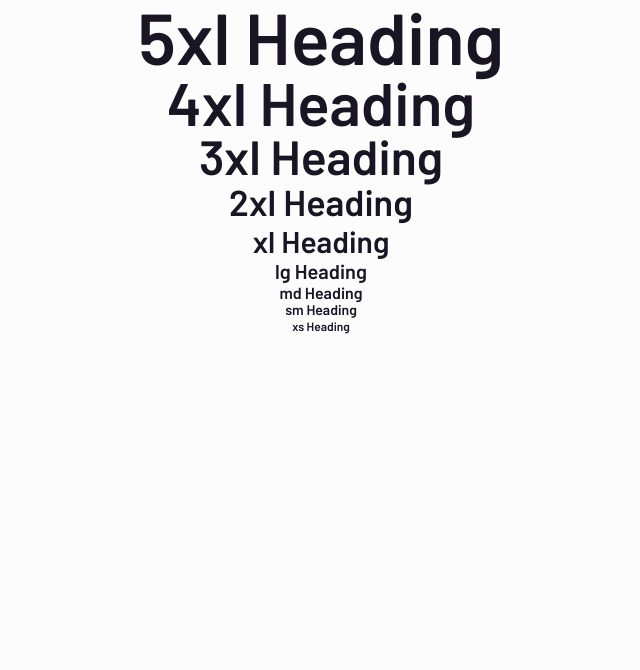
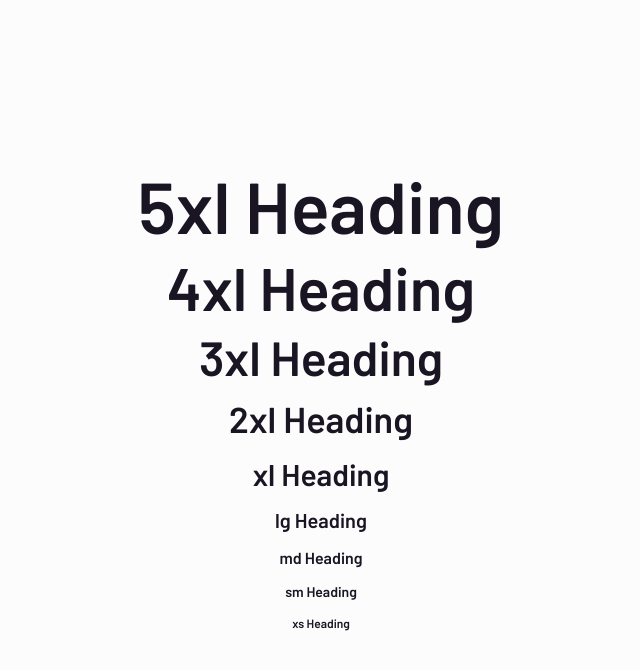
Before and after one commit to brunohfabre/siakitdocumentation, a React (Vite) app: page /heading in a window 1280 px wide. Shown: the top 670 px of the page, without its empty margins (319-959 px from the left). Built offline with nearby package versions, Linux system fonts and the light colour scheme.

Commit message:
add flex and grid component

```diff
--- /dev/null
+++ b/src/components/Flex/index.tsx
@@ -0,0 +1,11 @@
+import { ReactNode } from 'react';
+
+import { Container, ContainerProps } from './styles';
+
+interface FlexProps extends ContainerProps {
+  children: ReactNode;
+}
+
+export function Flex({ children, ...rest }: FlexProps): JSX.Element {
+  return <Container {...rest}>{children}</Container>;
+}
--- /dev/null
+++ b/src/components/Flex/styles.ts
@@ -0,0 +1,62 @@
+import styled, { css } from 'styled-components';
+
+export type ContainerProps = {
+  direction?: 'row' | 'column';
+  justifyContent?:
+    | 'flex-start'
+    | 'flex-end'
+    | 'center'
+    | 'space-between'
+    | 'space-around';
+  alignItems?: 'stretch' | 'flex-start' | 'flex-end' | 'center' | 'baseline';
+
+  gap?: boolean | number;
+  padding?: boolean | number;
+
+  width?: number | string;
+  height?: number | string;
+};
+
+export const Container = styled.div<ContainerProps>`
+  flex: 1;
+  overflow: auto;
+
+  display: flex;
+  flex-direction: ${({ direction }) => direction || 'column'};
+
+  ${({ justifyContent }) =>
+    justifyContent &&
+    css`
+      justify-content: ${justifyContent};
+    `}
+
+  ${({ alignItems }) =>
+    alignItems &&
+    css`
+      align-items: ${alignItems};
+    `}
+
+  ${({ gap }) =>
+    gap &&
+    css`
+      gap: ${typeof gap === 'boolean' ? '16px' : `${gap}px`};
+    `}
+
+  ${({ padding }) =>
+    padding &&
+    css`
+      padding: ${typeof padding === 'boolean' ? '16px' : `${padding}px`};
+    `}
+
+  ${({ width }) =>
+    width &&
+    css`
+      width: ${typeof width === 'string' ? width : `${width}px`};
+    `}
+
+  ${({ height }) =>
+    height &&
+    css`
+      height: ${typeof height === 'string' ? height : `${height}px`};
+    `}
+`;
--- /dev/null
+++ b/src/components/Grid/styles.ts
@@ -0,0 +1,35 @@
+import styled, { css } from 'styled-components';
+
+export type ContainerProps = {
+  columns: number | string;
+  gap?: boolean | number;
+  padding?: boolean | number;
+};
+
+export const Container = styled.div<ContainerProps>`
+  flex: 1;
+  overflow: auto;
+
+  display: grid;
+
+  ${({ columns }) =>
+    typeof columns === 'number'
+      ? css`
+          grid-template-columns: repeat(${columns}, 1fr);
+        `
+      : css`
+          grid-template-columns: ${columns};
+        `};
+
+  ${({ gap }) =>
+    gap &&
+    css`
+      gap: ${typeof gap === 'boolean' ? '16px' : `${gap}px`};
+    `}
+
+  ${({ padding }) =>
+    padding &&
+    css`
+      padding: ${typeof padding === 'boolean' ? '16px' : `${padding}px`};
+    `}
+`;
--- a/src/pages/HeadingPage.tsx
+++ b/src/pages/HeadingPage.tsx
@@ -1,14 +1,9 @@
+import { Flex } from '../components/Flex';
 import { Heading } from '../components/Heading';
 
 export function HeadingPage(): JSX.Element {
   return (
-    <div
-      style={{
-        display: 'flex',
-        alignItems: 'center',
-        flexDirection: 'column',
-      }}
-    >
+    <Flex justifyContent="center" alignItems="center" gap>
       <Heading size="5xl">5xl Heading</Heading>
       <Heading size="4xl">4xl Heading</Heading>
       <Heading size="3xl">3xl Heading</Heading>
@@ -18,6 +13,6 @@ export function HeadingPage(): JSX.Element {
       <Heading size="md">md Heading</Heading>
       <Heading size="sm">sm Heading</Heading>
       <Heading size="xs">xs Heading</Heading>
-    </div>
+    </Flex>
   );
 }
--- a/src/pages/TextPage.tsx
+++ b/src/pages/TextPage.tsx
@@ -1,14 +1,9 @@
+import { Flex } from '../components/Flex';
 import { Text } from '../components/Text';
 
 export function TextPage(): JSX.Element {
   return (
-    <div
-      style={{
-        display: 'flex',
-        alignItems: 'center',
-        flexDirection: 'column',
-      }}
-    >
+    <Flex justifyContent="center" alignItems="center" gap>
       <Text size="6xl">6xl Text</Text>
       <Text size="5xl">5xl Text</Text>
       <Text size="4xl">4xl Text</Text>
@@ -19,6 +14,6 @@ export function TextPage(): JSX.Element {
       <Text size="md">md Text</Text>
       <Text size="sm">sm Text</Text>
       <Text size="xs">xs Text</Text>
-    </div>
+    </Flex>
   );
 }
--- a/src/styles/global.ts
+++ b/src/styles/global.ts
@@ -63,6 +63,15 @@ export const GlobaStyle = createGlobalStyle`
     box-sizing: border-box;
   }
 
+  html, body, #root {
+    height: 100%;
+    overflow: auto;
+  }
+
+  #root {
+    display: flex;
+  }
+
   body {
     background-color: ${(props) => props.theme.colors.gray[1]};
     color: ${(props) => props.theme.colors.gray[12]};
```
Also changed, not shown: src/components/Grid/index.tsx (added, +11 -0 lines), .eslintrc.json.
